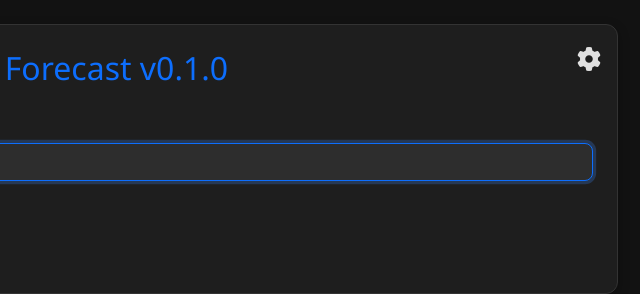
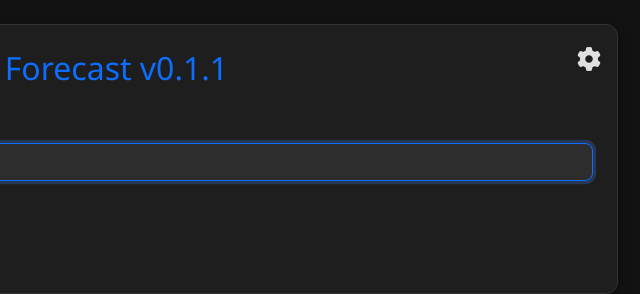
Before and after one commit to sidmsmith/forecast_import, a website: page public/index.html in a window 1280 px wide. Shown: the full height of the page, 580-1220 px from the left. Drawn offline with nearby package versions, Linux system fonts and the light colour scheme; no server answers.

Commit message:
Bump version to v0.1.1

```diff
--- a/public/index.html
+++ b/public/index.html
@@ -3,7 +3,7 @@
 <head>
   <meta charset="UTF-8" />
   <meta name="viewport" content="width=device-width, initial-scale=1.0"/>
-  <title>Import Forecast v0.1.0</title>
+  <title>Import Forecast v0.1.1</title>
   <link href="https://cdn.jsdelivr.net/npm/bootstrap@5.3.3/dist/css/bootstrap.min.css" rel="stylesheet">
   <link href="https://cdnjs.cloudflare.com/ajax/libs/font-awesome/6.4.0/css/all.min.css" rel="stylesheet">
   <script src="https://cdn.jsdelivr.net/npm/bootstrap@5.3.3/dist/js/bootstrap.bundle.min.js"></script>
@@ -225,7 +225,7 @@
       <button class="theme-selector-btn" id="themeSelectorBtn" title="Select Theme">
         <i class="fas fa-cog"></i>
       </button>
-      <h2 class="text-center mb-4">Import Forecast v0.1.0</h2>
+      <h2 class="text-center mb-4">Import Forecast v0.1.1</h2>
 
       <div id="authSection" class="mb-3">
         <label class="form-label">ORG:</label>
```
